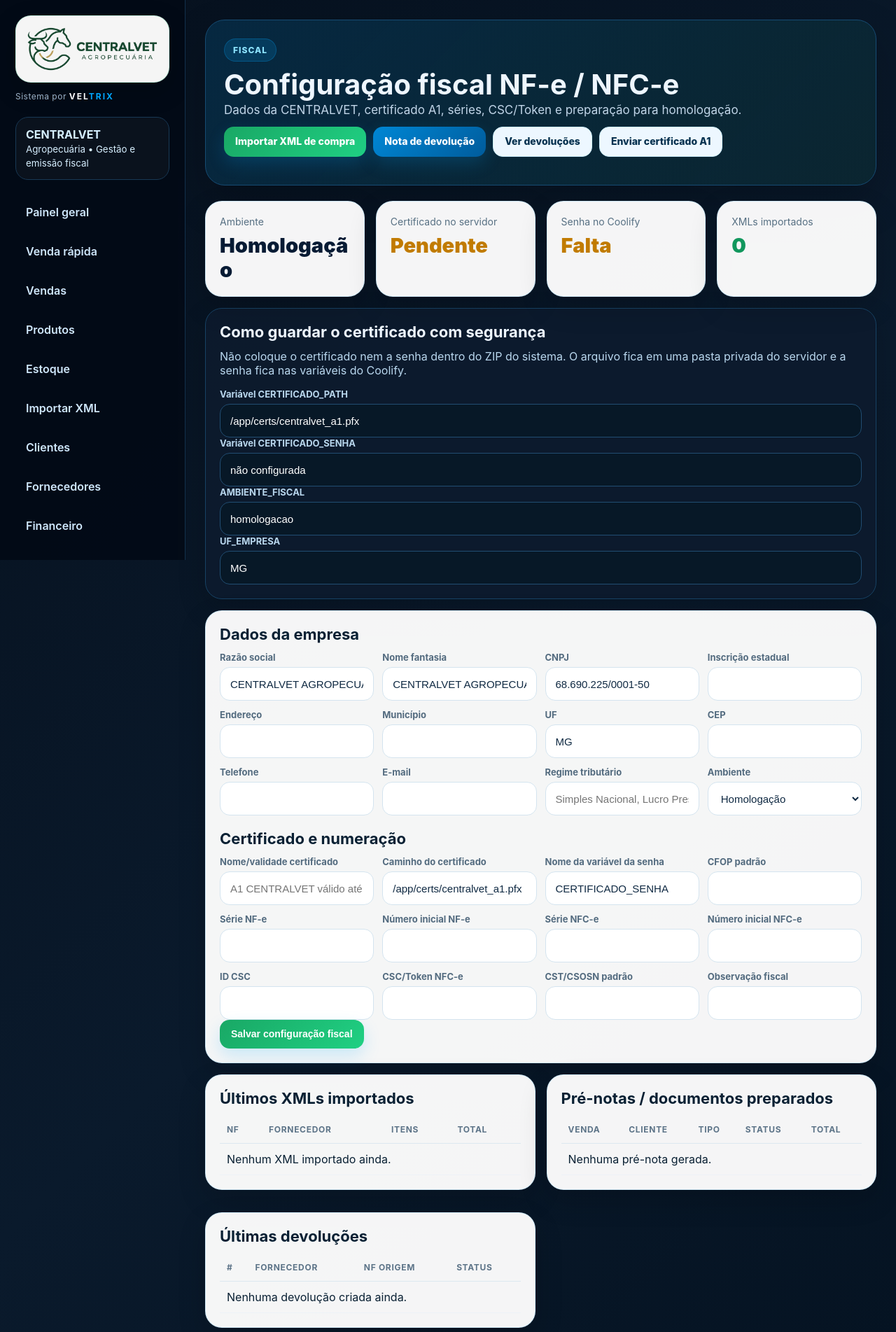
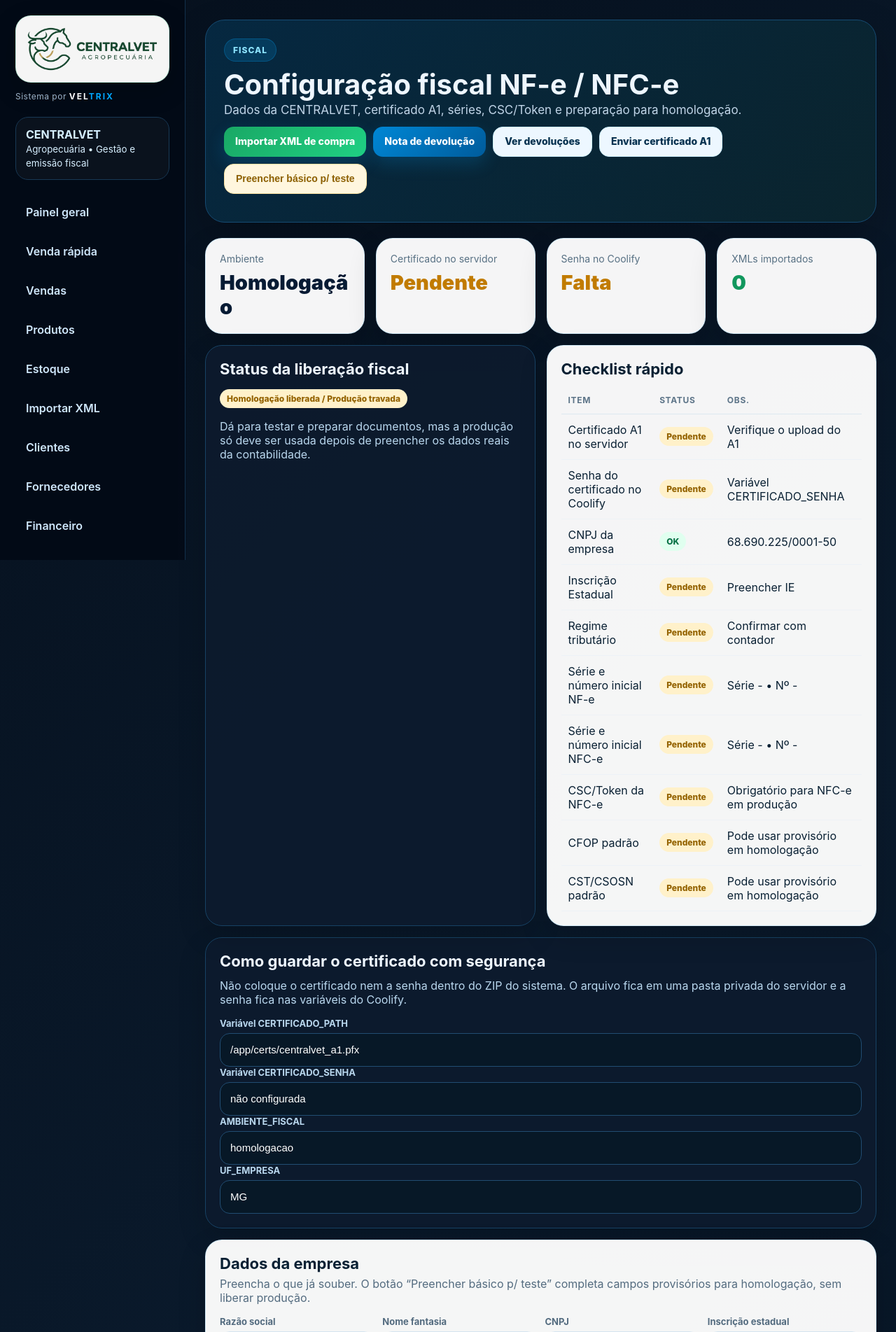
Before and after one commit to sketchJayJay/CentralVet, a Flask app: page /fiscal in a window 1280 px wide. Shown: the top 1903 px of the page at 70% size. Run offline with Flask 3, Linux system fonts and the light colour scheme; the visitor is signed in with stand-in values (Sample User, id 1); data comes from the database, SQL or seed files in the repository; data that the repository does not hold is empty.

Commit message:
Add files via upload

```diff
--- a/app.py
+++ b/app.py
@@ -217,6 +217,37 @@ def cert_runtime_status():
     has_pass = bool(os.environ.get("CERTIFICADO_SENHA", "").strip())
     exists = bool(path and os.path.exists(path))
     return {"path": path, "has_password": has_pass, "exists": exists}
+
+
+def cfg_val(cfg, key):
+    try:
+        return str(cfg[key] or '').strip()
+    except Exception:
+        return ''
+
+def fiscal_checklist(cfg, cert_status):
+    checks = [
+        {"item": "Certificado A1 no servidor", "ok": bool(cert_status.get("exists")), "obs": cert_status.get("path") or "Verifique o upload do A1"},
+        {"item": "Senha do certificado no Coolify", "ok": bool(cert_status.get("has_password")), "obs": "Variável CERTIFICADO_SENHA"},
+        {"item": "CNPJ da empresa", "ok": bool(cfg_val(cfg, "cnpj")), "obs": cfg_val(cfg, "cnpj") or "Preencher CNPJ"},
+        {"item": "Inscrição Estadual", "ok": bool(cfg_val(cfg, "inscricao_estadual")), "obs": cfg_val(cfg, "inscricao_estadual") or "Preencher IE"},
+        {"item": "Regime tributário", "ok": bool(cfg_val(cfg, "regime")), "obs": cfg_val(cfg, "regime") or "Confirmar com contador"},
+        {"item": "Série e número inicial NF-e", "ok": bool(cfg_val(cfg, "nf_serie") and cfg_val(cfg, "nf_numero_inicial")), "obs": f"Série {cfg_val(cfg,'nf_serie') or '-'} • Nº {cfg_val(cfg,'nf_numero_inicial') or '-'}"},
+        {"item": "Série e número inicial NFC-e", "ok": bool(cfg_val(cfg, "nfce_serie") and cfg_val(cfg, "nfce_numero_inicial")), "obs": f"Série {cfg_val(cfg,'nfce_serie') or '-'} • Nº {cfg_val(cfg,'nfce_numero_inicial') or '-'}"},
+        {"item": "CSC/Token da NFC-e", "ok": bool(cfg_val(cfg, "csc_token")), "obs": "Preenchido" if cfg_val(cfg, "csc_token") else "Obrigatório para NFC-e em produção"},
+        {"item": "CFOP padrão", "ok": bool(cfg_val(cfg, "cfop_padrao")), "obs": cfg_val(cfg, "cfop_padrao") or "Pode usar provisório em homologação"},
+        {"item": "CST/CSOSN padrão", "ok": bool(cfg_val(cfg, "cst_csosn_padrao")), "obs": cfg_val(cfg, "cst_csosn_padrao") or "Pode usar provisório em homologação"},
+    ]
+    return checks
+
+def fiscal_prod_ready(cfg, cert_status):
+    required = ["cnpj", "inscricao_estadual", "regime", "nf_serie", "nf_numero_inicial", "nfce_serie", "nfce_numero_inicial", "csc_token", "cfop_padrao", "cst_csosn_padrao"]
+    missing = [r for r in required if not cfg_val(cfg, r)]
+    if not cert_status.get("exists"):
+        missing.append("certificado_a1")
+    if not cert_status.get("has_password"):
+        missing.append("senha_certificado")
+    return (len(missing) == 0, missing)
 
 def init_db():
     with get_db() as db:
@@ -854,6 +885,19 @@ def financeiro_excluir(item_id):
 @login_required
 def fiscal():
     if request.method == "POST":
+        ambiente = request.form.get("ambiente", "Homologação")
+        if ambiente == "Produção":
+            temp_cfg = {k: request.form.get(k, "") for k in [
+                "cnpj", "inscricao_estadual", "regime", "nf_serie", "nf_numero_inicial", "nfce_serie",
+                "nfce_numero_inicial", "csc_token", "cfop_padrao", "cst_csosn_padrao"
+            ]}
+            class TempCfg(dict):
+                def __getitem__(self, key):
+                    return self.get(key, "")
+            ready, missing = fiscal_prod_ready(TempCfg(temp_cfg), cert_runtime_status())
+            if not ready:
+                ambiente = "Homologação"
+                flash("Mantive em Homologação: ainda falta completar dados fiscais antes de liberar Produção.", "erro")
         exec_sql("""
             UPDATE fiscal_config SET razao_social=?, nome_fantasia=?, cnpj=?, inscricao_estadual=?,
             endereco=?, municipio=?, uf=?, cep=?, telefone=?, email=?, regime=?, ambiente=?, certificado_nome=?,
@@ -864,7 +908,7 @@ def fiscal():
             request.form.get("razao_social",""), request.form.get("nome_fantasia",""), request.form.get("cnpj",""),
             request.form.get("inscricao_estadual",""), request.form.get("endereco",""), request.form.get("municipio",""),
             request.form.get("uf",""), request.form.get("cep",""), request.form.get("telefone",""), request.form.get("email",""),
-            request.form.get("regime",""), request.form.get("ambiente","Homologação"), request.form.get("certificado_nome",""),
+            request.form.get("regime",""), ambiente, request.form.get("certificado_nome",""),
             request.form.get("certificado_path",""), request.form.get("certificado_senha_env","CERTIFICADO_SENHA"),
             request.form.get("nf_serie",""), request.form.get("nf_numero_inicial",""), request.form.get("nfce_serie",""),
             request.form.get("nfce_numero_inicial",""), request.form.get("csc_id",""), request.form.get("csc_token",""),
@@ -884,7 +928,35 @@ def fiscal():
         "AMBIENTE_FISCAL": os.environ.get("AMBIENTE_FISCAL", "homologacao"),
         "UF_EMPRESA": os.environ.get("UF_EMPRESA", "MG"),
     }
-    return render_template("fiscal.html", cfg=cfg, notas=notas, xmls=xmls, devolucoes=devolucoes, cert_status=cert_status, envs=envs)
+    checklist = fiscal_checklist(cfg, cert_status)
+    prod_ready, prod_missing = fiscal_prod_ready(cfg, cert_status)
+    return render_template("fiscal.html", cfg=cfg, notas=notas, xmls=xmls, devolucoes=devolucoes, cert_status=cert_status, envs=envs, checklist=checklist, prod_ready=prod_ready, prod_missing=prod_missing)
+
+@app.route("/fiscal/preencher-padrao", methods=["POST"])
+@login_required
+def fiscal_preencher_padrao():
+    """Preenche campos provisórios para homologação quando a contabilidade demora a responder.
+    Não libera produção sem os dados reais.
+    """
+    exec_sql("""
+        UPDATE fiscal_config SET
+            ambiente='Homologação',
+            uf=COALESCE(NULLIF(uf,''), 'MG'),
+            certificado_path=COALESCE(NULLIF(certificado_path,''), '/app/certs/centralvet_a1.pfx'),
+            certificado_senha_env=COALESCE(NULLIF(certificado_senha_env,''), 'CERTIFICADO_SENHA'),
+            regime=COALESCE(NULLIF(regime,''), 'Simples Nacional - conferir com contador'),
+            nf_serie=COALESCE(NULLIF(nf_serie,''), '1'),
+            nf_numero_inicial=COALESCE(NULLIF(nf_numero_inicial,''), '1'),
+            nfce_serie=COALESCE(NULLIF(nfce_serie,''), '1'),
+            nfce_numero_inicial=COALESCE(NULLIF(nfce_numero_inicial,''), '1'),
+            cfop_padrao=COALESCE(NULLIF(cfop_padrao,''), '5102'),
+            cst_csosn_padrao=COALESCE(NULLIF(cst_csosn_padrao,''), '102'),
+            observacao=COALESCE(NULLIF(observacao,''), 'Configuração provisória para homologação/testes. Conferir CFOP, CST/CSOSN, CSC/Token, séries e impostos com a contabilidade antes de produção.')
+        WHERE id=1
+    """)
+    backup_db("fiscal-padrao-homologacao")
+    flash("Preenchi o básico para homologação. Produção continua bloqueada até confirmar CSC/Token e regras fiscais reais.", "ok")
+    return redirect(url_for("fiscal"))
 
 @app.route("/fiscal/certificado", methods=["GET", "POST"])
 @login_required
--- a/templates/fiscal.html
+++ b/templates/fiscal.html
@@ -8,6 +8,9 @@
     <a class="btn" href="{{ url_for('nova_devolucao') }}">Nota de devolução</a>
     <a class="btn secondary" href="{{ url_for('devolucoes') }}">Ver devoluções</a>
     <a class="btn secondary" href="{{ url_for('enviar_certificado') }}">Enviar certificado A1</a>
+    <form method="post" action="{{ url_for('fiscal_preencher_padrao') }}" style="display:inline" onsubmit="return confirm('Preencher campos provisórios para homologação? Produção continuará bloqueada até validar com a contabilidade.')">
+      <button type="submit" class="warn">Preencher básico p/ teste</button>
+    </form>
   </div>
 </section>
 
@@ -16,6 +19,31 @@
   <div class="card metric"><div class="label">Certificado no servidor</div><div class="value {{ 'green' if cert_status.exists else 'warn' }}">{{ 'Encontrado' if cert_status.exists else 'Pendente' }}</div></div>
   <div class="card metric"><div class="label">Senha no Coolify</div><div class="value {{ 'green' if cert_status.has_password else 'warn' }}">{{ 'OK' if cert_status.has_password else 'Falta' }}</div></div>
   <div class="card metric"><div class="label">XMLs importados</div><div class="value green">{{ xmls|length }}</div></div>
+</div>
+
+<div class="grid2">
+  <div class="card {{ 'dark' if not prod_ready else '' }}">
+    <h2>Status da liberação fiscal</h2>
+    {% if prod_ready %}
+      <p><span class="pill green">Pronto para configurar produção</span></p>
+      <p>Os dados principais estão preenchidos. Faça uma última conferência antes de emitir nota real.</p>
+    {% else %}
+      <p><span class="pill warn">Homologação liberada / Produção travada</span></p>
+      <p style="color:{{ '#b9d7ee' if not prod_ready else '#536b7f' }}">Dá para testar e preparar documentos, mas a produção só deve ser usada depois de preencher os dados reais da contabilidade.</p>
+    {% endif %}
+  </div>
+  <div class="card">
+    <h2>Checklist rápido</h2>
+    <div class="table-wrap"><table><thead><tr><th>Item</th><th>Status</th><th>Obs.</th></tr></thead><tbody>
+      {% for c in checklist %}
+      <tr>
+        <td>{{ c.item }}</td>
+        <td><span class="pill {{ 'green' if c.ok else 'warn' }}">{{ 'OK' if c.ok else 'Pendente' }}</span></td>
+        <td>{{ c.obs }}</td>
+      </tr>
+      {% endfor %}
+    </tbody></table></div>
+  </div>
 </div>
 
 <div class="card dark">
@@ -31,6 +59,7 @@
 
 <div class="card">
 <h2>Dados da empresa</h2>
+<p style="color:#536b7f;margin-top:-6px">Preencha o que já souber. O botão “Preencher básico p/ teste” completa campos provisórios para homologação, sem liberar produção.</p>
 <form method="post">
   <div class="row">
     <div><label>Razão social</label><input name="razao_social" value="{{cfg.razao_social or ''}}"></div>
@@ -43,7 +72,7 @@
     <div><label>CEP</label><input name="cep" value="{{cfg.cep or ''}}"></div>
     <div><label>Telefone</label><input name="telefone" value="{{cfg.telefone or ''}}"></div>
     <div><label>E-mail</label><input name="email" value="{{cfg.email or ''}}"></div>
-    <div><label>Regime tributário</label><input name="regime" value="{{cfg.regime or ''}}" placeholder="Simples Nacional, Lucro Presumido..."></div>
+    <div><label>Regime tributário</label><input name="regime" value="{{cfg.regime or ''}}" placeholder="Ex.: Simples Nacional"></div>
     <div><label>Ambiente</label><select name="ambiente"><option {{'selected' if cfg.ambiente=='Homologação' else ''}}>Homologação</option><option {{'selected' if cfg.ambiente=='Produção' else ''}}>Produção</option></select></div>
   </div>
 
@@ -52,17 +81,18 @@
     <div><label>Nome/validade certificado</label><input name="certificado_nome" value="{{cfg.certificado_nome or ''}}" placeholder="A1 CENTRALVET válido até..."></div>
     <div><label>Caminho do certificado</label><input name="certificado_path" value="{{cfg.certificado_path or '/app/certs/centralvet_a1.pfx'}}"></div>
     <div><label>Nome da variável da senha</label><input name="certificado_senha_env" value="{{cfg.certificado_senha_env or 'CERTIFICADO_SENHA'}}"></div>
-    <div><label>CFOP padrão</label><input name="cfop_padrao" value="{{cfg.cfop_padrao or ''}}"></div>
+    <div><label>CFOP padrão</label><input name="cfop_padrao" value="{{cfg.cfop_padrao or ''}}" placeholder="Ex.: 5102 em teste"></div>
     <div><label>Série NF-e</label><input name="nf_serie" value="{{cfg.nf_serie or ''}}"></div>
     <div><label>Número inicial NF-e</label><input name="nf_numero_inicial" value="{{cfg.nf_numero_inicial or ''}}"></div>
     <div><label>Série NFC-e</label><input name="nfce_serie" value="{{cfg.nfce_serie or ''}}"></div>
     <div><label>Número inicial NFC-e</label><input name="nfce_numero_inicial" value="{{cfg.nfce_numero_inicial or ''}}"></div>
     <div><label>ID CSC</label><input name="csc_id" value="{{cfg.csc_id or ''}}"></div>
     <div><label>CSC/Token NFC-e</label><input name="csc_token" value="{{cfg.csc_token or ''}}"></div>
-    <div><label>CST/CSOSN padrão</label><input name="cst_csosn_padrao" value="{{cfg.cst_csosn_padrao or ''}}"></div>
+    <div><label>CST/CSOSN padrão</label><input name="cst_csosn_padrao" value="{{cfg.cst_csosn_padrao or ''}}" placeholder="Ex.: 102 em teste"></div>
     <div><label>Observação fiscal</label><input name="observacao" value="{{cfg.observacao or ''}}"></div>
   </div>
   <button class="green">Salvar configuração fiscal</button>
+  <p style="font-size:13px;color:#536b7f;margin-top:12px">Observação: se tentar salvar como Produção faltando CSC/Token, séries ou regras fiscais, o sistema mantém em Homologação para evitar emissão real errada.</p>
 </form>
 </div>
 
```
Also changed, not shown: README.md.
